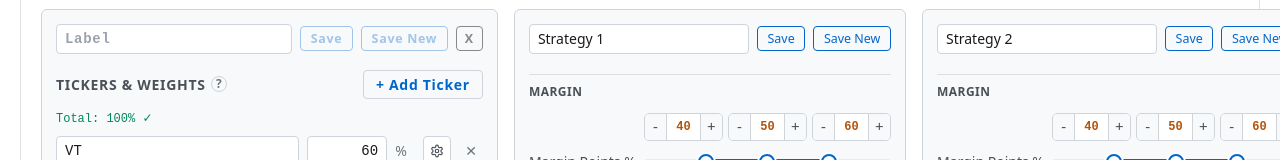
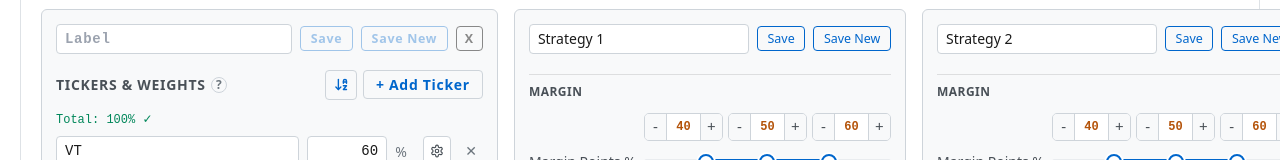
Before and after one commit to cyfung/portfolio-helper, a React (Vite) app in the folder frontend/: page /rebalance-strategy in a window 1280 px wide. Shown: the part 326-486 px from the top of the page. Built offline with nearby package versions, Linux system fonts and the light colour scheme; no server answers.

Commit message:
add sort button to PortfolioBlock.tsx

```diff
--- a/frontend/src/components/backtest/PortfolioBlock.tsx
+++ b/frontend/src/components/backtest/PortfolioBlock.tsx
@@ -1,7 +1,7 @@
 // ── PortfolioBlock.tsx — Controlled portfolio block for Backtest & MonteCarlo ─
 
 import React, { useState, useEffect, useRef } from 'react'
-import { Settings, Ungroup } from 'lucide-react'
+import { ArrowDownAZ, Settings, Ungroup } from 'lucide-react'
 import {
   BlockState, MarginRow, RebalanceStrategyRow, newId,
   blockStateToSavedConfig, configToBlockState, normalizeBlockSpreadInputs,
@@ -119,6 +119,63 @@ const PortfolioBlock = React.memo(function PortfolioBlock({ idx, value, onChange
 
   function addTicker(ticker = '', weight = '') {
     commit({ ...localRef.current, tickers: [...localRef.current.tickers, { id: newId(), ticker: ticker.toUpperCase(), weight }] })
+  }
+
+  function sortAndMergeTickers() {
+    type TickerRowState = BlockState['tickers'][number]
+    type TickerGroup = {
+      key: string
+      label: string
+      isPortfolioRef: boolean
+      rows: TickerRowState[]
+      weight: number
+      firstIndex: number
+    }
+
+    const groups = new Map<string, TickerGroup>()
+
+    localRef.current.tickers.forEach((row, index) => {
+      const isPortfolioRef = row.isPortfolioRef === true
+      const label = isPortfolioRef ? row.ticker.trim() : row.ticker.trim().toUpperCase()
+      const key = label ? `${isPortfolioRef ? 'portfolio' : 'ticker'}:${label}` : `empty:${row.id}`
+      const weight = parseStrictNumberInput(row.weight) ?? 0
+      const group = groups.get(key)
+      if (group) {
+        group.rows.push(row)
+        group.weight += weight
+        return
+      }
+      groups.set(key, {
+        key,
+        label,
+        isPortfolioRef,
+        rows: [row],
+        weight,
+        firstIndex: index,
+      })
+    })
+
+    const formatWeight = (weight: number) => String(Math.round(weight * 10000000000) / 10000000000)
+    const sorted = [...groups.values()]
+      .sort((a, b) => {
+        if (!a.label && b.label) return 1
+        if (a.label && !b.label) return -1
+        return a.label.localeCompare(b.label) || Number(a.isPortfolioRef) - Number(b.isPortfolioRef) || a.firstIndex - b.firstIndex
+      })
+      .map(group => {
+        const first = group.rows[0]
+        if (group.rows.length === 1) {
+          return group.label && !group.isPortfolioRef ? { ...first, ticker: group.label } : first
+        }
+        return {
+          id: first.id,
+          ticker: group.label,
+          weight: formatWeight(group.weight),
+          ...(group.isPortfolioRef ? { isPortfolioRef: true } : {}),
+        }
+      })
+
+    commit({ ...localRef.current, tickers: sorted })
   }
 
   function updateTicker(id: string, ticker: string) {
@@ -415,7 +472,18 @@ const PortfolioBlock = React.memo(function PortfolioBlock({ idx, value, onChange
               ?
             </span>
           </span>
-          <button className="add-ticker-btn" type="button" onClick={() => addTicker()}>+ Add Ticker</button>
+          <div className="ticker-header-actions">
+            <button
+              className="sort-tickers-btn"
+              type="button"
+              title="Merge and sort tickers"
+              aria-label="Merge and sort tickers"
+              onClick={sortAndMergeTickers}
+            >
+              <ArrowDownAZ size={15} strokeWidth={2.2} aria-hidden="true" />
+            </button>
+            <button className="add-ticker-btn" type="button" onClick={() => addTicker()}>+ Add Ticker</button>
+          </div>
         </div>
         <div className={weightHintCls}>{weightHintText}</div>
         <div className="ticker-rows">
--- a/frontend/src/styles/backtest-form.css
+++ b/frontend/src/styles/backtest-form.css
@@ -274,6 +274,30 @@
 /* remove-ticker-btn - base from .btn-remove */
 .backtest-ticker-row .remove-ticker-btn {
     height: var(--block-control-height, 1.875rem);
+}
+
+.ticker-header-actions {
+    display: inline-flex;
+    align-items: center;
+    gap: 0.35rem;
+}
+
+.sort-tickers-btn {
+    width: 2rem;
+    height: 1.875rem;
+    display: inline-flex;
+    align-items: center;
+    justify-content: center;
+    background: none;
+    border: 1px solid var(--color-border-medium);
+    color: var(--color-accent-primary);
+    cursor: pointer;
+    border-radius: 4px;
+    padding: 0;
+}
+
+.sort-tickers-btn:hover {
+    background: var(--color-bg-hover);
 }
 
 .add-ticker-btn {
```
